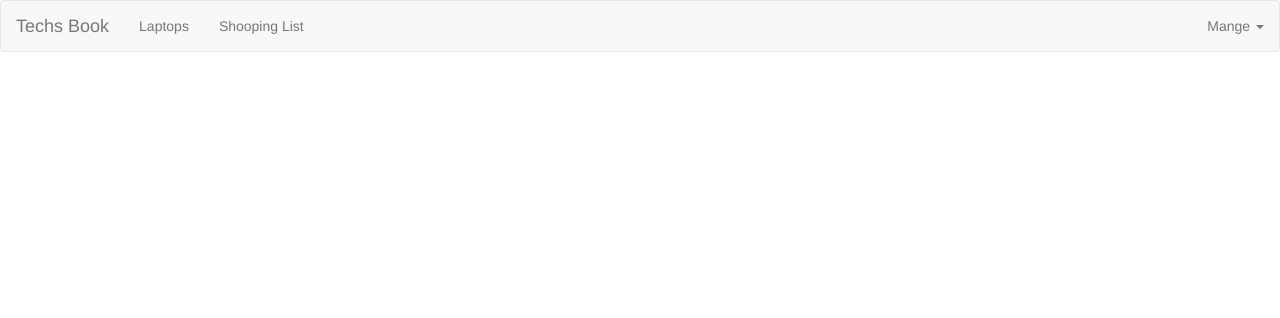
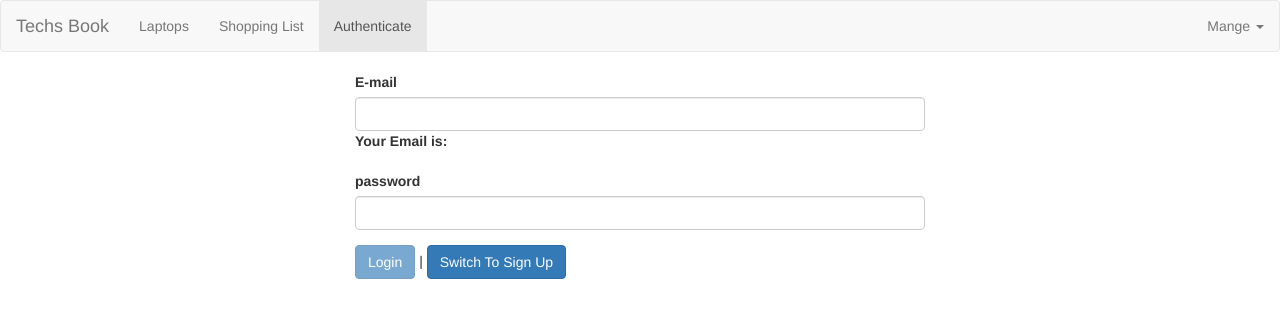
Before and after one commit to OmaRoiid/Recipe-Books, an Angular app: page /auth in a window 1280 px wide. Before the commit this address led to /. Shown: the top 318 px of the page. Built offline with nearby package versions, Linux system fonts and the light colour scheme.

Commit message:
setup Authentication Page

```diff
--- a/src/app/app-route.module.ts
+++ b/src/app/app-route.module.ts
@@ -1,26 +1,28 @@
-
 import { NgModule } from '@angular/core';
 import { RouterModule, Routes } from '@angular/router';
+import { AuthComponent } from './auth/auth.component';
 import { LaptopEditComponent } from './laptops/laptop-edit/laptop-edit.component';
 import { laptopsDetailComponent } from './laptops/laptops-detail/laptops-detail.component';
 import { LaptopsStateComponent } from './laptops/laptops-state/laptops-state.component';
 import { laptopsComponent } from './laptops/laptops.component';
 import { ShoppingListComponent } from './shopping-list/shopping-list.component';
-const appRoute:Routes=[
-{path:"",redirectTo:'/laptops',pathMatch:'full'},
-{path:"laptops",component:laptopsComponent ,children:[
-    {path:'' ,component:LaptopsStateComponent},
-    {path:'new',component:LaptopEditComponent},
-    {path:':id',component:laptopsDetailComponent},
-    {path:':id/edit',component:LaptopEditComponent}
-]},
-{path:"shopping-list",component:ShoppingListComponent},
-]
+const appRoute: Routes = [
+  { path: '', redirectTo: '/laptops', pathMatch: 'full' },
+  {
+    path: 'laptops',
+    component: laptopsComponent,
+    children: [
+      { path: '', component: LaptopsStateComponent },
+      { path: 'new', component: LaptopEditComponent },
+      { path: ':id', component: laptopsDetailComponent },
+      { path: ':id/edit', component: LaptopEditComponent },
+    ],
+  },
+  { path: 'shopping-list', component: ShoppingListComponent },
+  { path: 'auth', component: AuthComponent },
+];
 @NgModule({
-imports:[RouterModule.forRoot(appRoute)],
-exports:[RouterModule]
+  imports: [RouterModule.forRoot(appRoute)],
+  exports: [RouterModule],
 })
-export class AppRouting{
-
-
-}
+export class AppRouting {}
--- /dev/null
+++ b/src/app/auth/auth.component.css
@@ -0,0 +1,3 @@
+input.ng-invalid.ng-touched{
+    border: 1px solid red ;
+}
--- /dev/null
+++ b/src/app/auth/auth.component.html
@@ -0,0 +1,24 @@
+<div class="row">
+  <div class="col-xs-12 col-md-6 col-md-offset-3">
+    <form #mForm="ngForm">
+      <div class="form-group">
+        <label for="email">E-mail</label>
+        <input type="email" id="email" class="form-control" name="email" [(ngModel)]="mEmail" required />
+         <label for="email"> Your Email is: {{mEmail}}</label>
+
+      </div>
+      <div class="form-group">
+        <label for="password">password</label>
+        <input type="password" id="password" class="form-control" name="password" ngModel required />
+      </div>
+      <div>
+        <button class="btn btn-primary"  [disabled]="!mForm.valid" type="submit">
+          {{isLoginMode ? 'Login' : 'Sign Up'}}
+        </button>
+        |
+        <button class="btn btn-primary" (click)="onSwitchMode()" type="button">Switch To {{isLoginMode ? 'Sign Up' : 'Login' }}</button>
+      </div>
+
+    </form>
+  </div>
+</div>
--- /dev/null
+++ b/src/app/auth/auth.component.ts
@@ -0,0 +1,21 @@
+import { Component, OnInit } from '@angular/core';
+import { NgForm } from '@angular/forms';
+
+@Component({
+  selector: 'app-auth',
+  templateUrl: './auth.component.html',
+  styleUrls: ['./auth.component.css'],
+})
+export class AuthComponent implements OnInit {
+  mEmail='';
+  isLoginMode=true
+  constructor() {
+
+  }
+
+  ngOnInit() {}
+
+  onSwitchMode(){
+      this.isLoginMode=!this.isLoginMode
+  }
+}
--- a/src/app/header/header.component.html
+++ b/src/app/header/header.component.html
@@ -5,7 +5,8 @@
         </div>
         <ul class="nav navbar-nav">
             <li routerLinkActive="active"><a routerLink="/laptops"  >Laptops</a></li>
-            <li routerLinkActive="active"><a  routerLink="/shopping-list">Shooping List</a></li>
+            <li routerLinkActive="active"><a  routerLink="/shopping-list">Shopping List</a></li>
+             <li routerLinkActive="active"><a  routerLink="/auth">Authenticate</a></li>
         </ul>
         <ul class="nav navbar-nav navbar-right">
             <li class="dropdown"appDropDown> <!-- {1} -->
```
Also changed, not shown: src/app/app.module.ts (+13 -13 lines), src/app/laptops/laptops-resolver.service.ts (+3 -5 lines).
